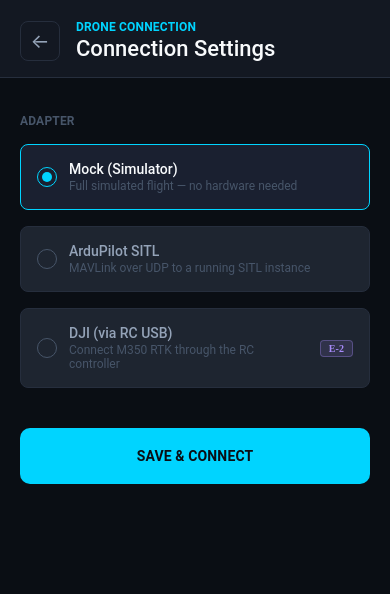
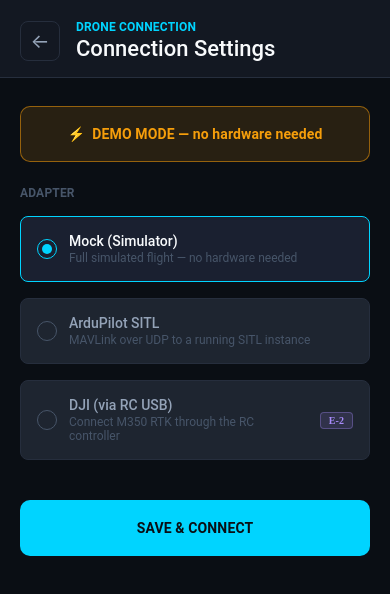
Before and after one commit to dataworks2026/Mira-Flight, a React Native app in the folder mira-flight/: screen /ConnectionSettings in a window 390 px wide. Shown: the top 594 px of the page. Built offline with nearby package versions, Linux system fonts and the light colour scheme; what react-native-fs would draw is missing.

Commit message:
[Feat]: Demo mode shortcut pill

```diff
--- a/mira-flight/src/screens/ConnectionSettingsScreen.tsx
+++ b/mira-flight/src/screens/ConnectionSettingsScreen.tsx
@@ -68,6 +68,13 @@ export default function ConnectionSettingsScreen(): React.JSX.Element {
     }
   };
 
+  const handleDemoMode = async () => {
+    setConfig({adapterType: 'mock'});
+    await persistConfig();
+    setStatus('disconnected');
+    navigation.goBack();
+  };
+
   const handleSave = async () => {
     setSaving(true);
     setConfig(localConfig);
@@ -97,6 +104,14 @@ export default function ConnectionSettingsScreen(): React.JSX.Element {
       </View>
 
       <ScrollView style={styles.scroll} contentContainerStyle={styles.scrollContent}>
+        {/* Demo mode one-tap */}
+        <TouchableOpacity
+          style={styles.demoBtn}
+          onPress={handleDemoMode}
+          activeOpacity={0.8}>
+          <Text style={styles.demoBtnText}>⚡  DEMO MODE — no hardware needed</Text>
+        </TouchableOpacity>
+
         {/* Adapter picker */}
         <Text style={styles.sectionLabel}>ADAPTER</Text>
         {ADAPTER_OPTIONS.map(opt => {
@@ -470,4 +485,21 @@ const styles = StyleSheet.create({
     fontWeight: '700',
     letterSpacing: 0.12,
   },
+  demoBtn: {
+    height: 56,
+    justifyContent: 'center',
+    alignItems: 'center',
+    borderRadius: radius.btnLg,
+    backgroundColor: T.amber + '22',
+    borderWidth: 1.5,
+    borderColor: T.amber + '88',
+    marginTop: spacing.sm,
+  },
+  demoBtnText: {
+    fontSize: fontSize.body,
+    color: T.amber,
+    fontFamily: fontFamily.ui,
+    fontWeight: '700',
+    letterSpacing: 0.12,
+  },
 });
--- a/mira-flight/src/screens/HomeScreen.tsx
+++ b/mira-flight/src/screens/HomeScreen.tsx
@@ -353,6 +353,7 @@ export default function HomeScreen() {
   const setWaypoints = useMissionStore(s => s.setWaypoints);
   const logout = useAuthStore(s => s.logout);
   const connStatus = useConnectionStore(s => s.status);
+  const connAdapterType = useConnectionStore(s => s.config.adapterType);
 
   const fetchMissions = useCallback(async () => {
     try {
@@ -520,6 +521,11 @@ export default function HomeScreen() {
         </View>
 
         <View style={s.stripRight}>
+          {connAdapterType === 'mock' && (
+            <View style={s.demoPill}>
+              <Text style={s.demoPillTxt}>DEMO</Text>
+            </View>
+          )}
           <TouchableOpacity
             style={s.gcsPill}
             onPress={() => nav.navigate('ConnectionSettings')}>
@@ -626,6 +632,21 @@ const s = StyleSheet.create({
     borderColor: T.hairline,
   },
   logoutTxt: {fontSize: 11, fontWeight: '600', color: T.t2},
+  demoPill: {
+    paddingHorizontal: 8,
+    paddingVertical: 4,
+    borderRadius: radius.pill,
+    backgroundColor: `${T.amber}22`,
+    borderWidth: 1,
+    borderColor: `${T.amber}55`,
+  },
+  demoPillTxt: {
+    fontSize: 10,
+    fontWeight: '700',
+    color: T.amber,
+    letterSpacing: 0.12,
+    fontFamily: fontFamily.mono,
+  },
 
   // Page header
   pageHdr: {
```
